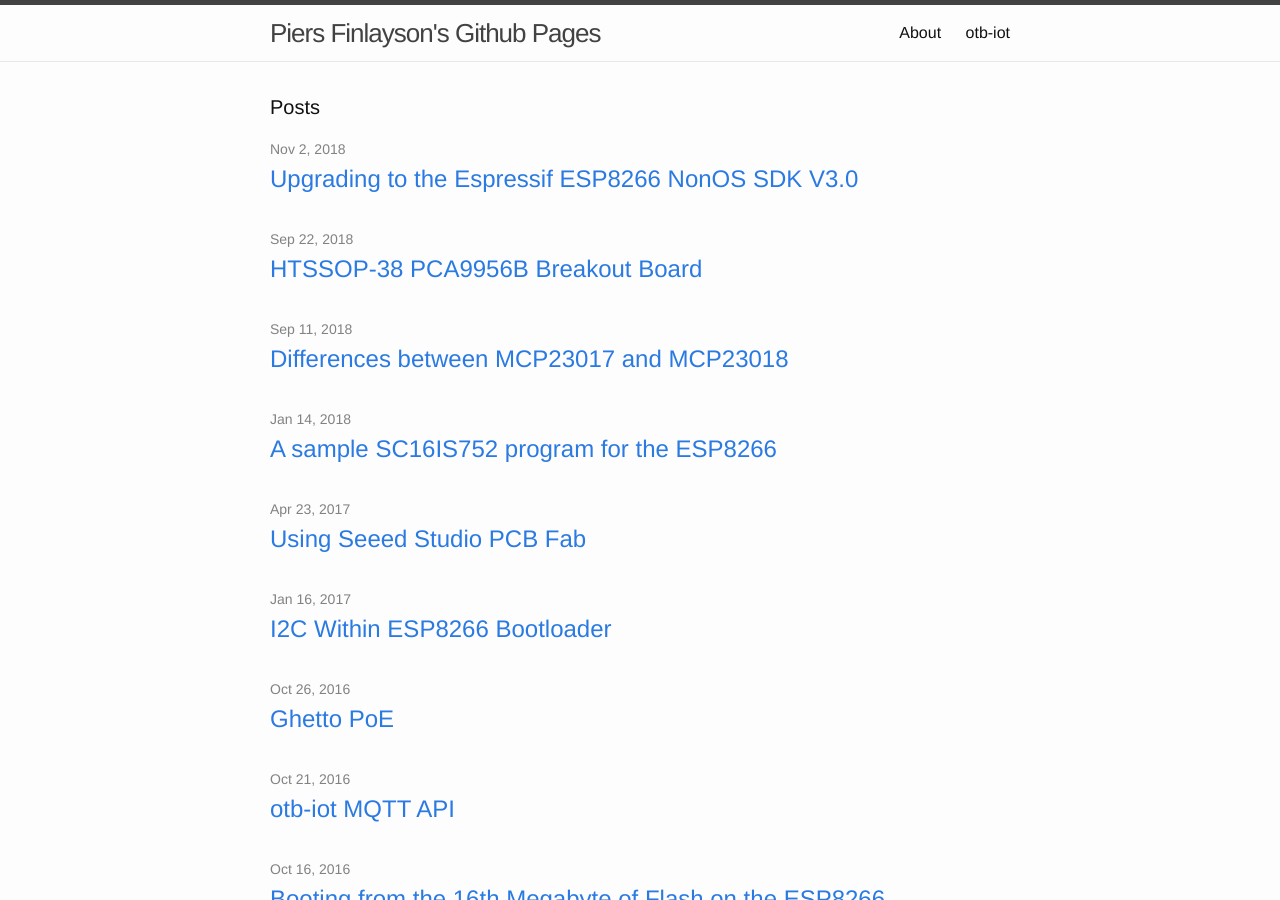
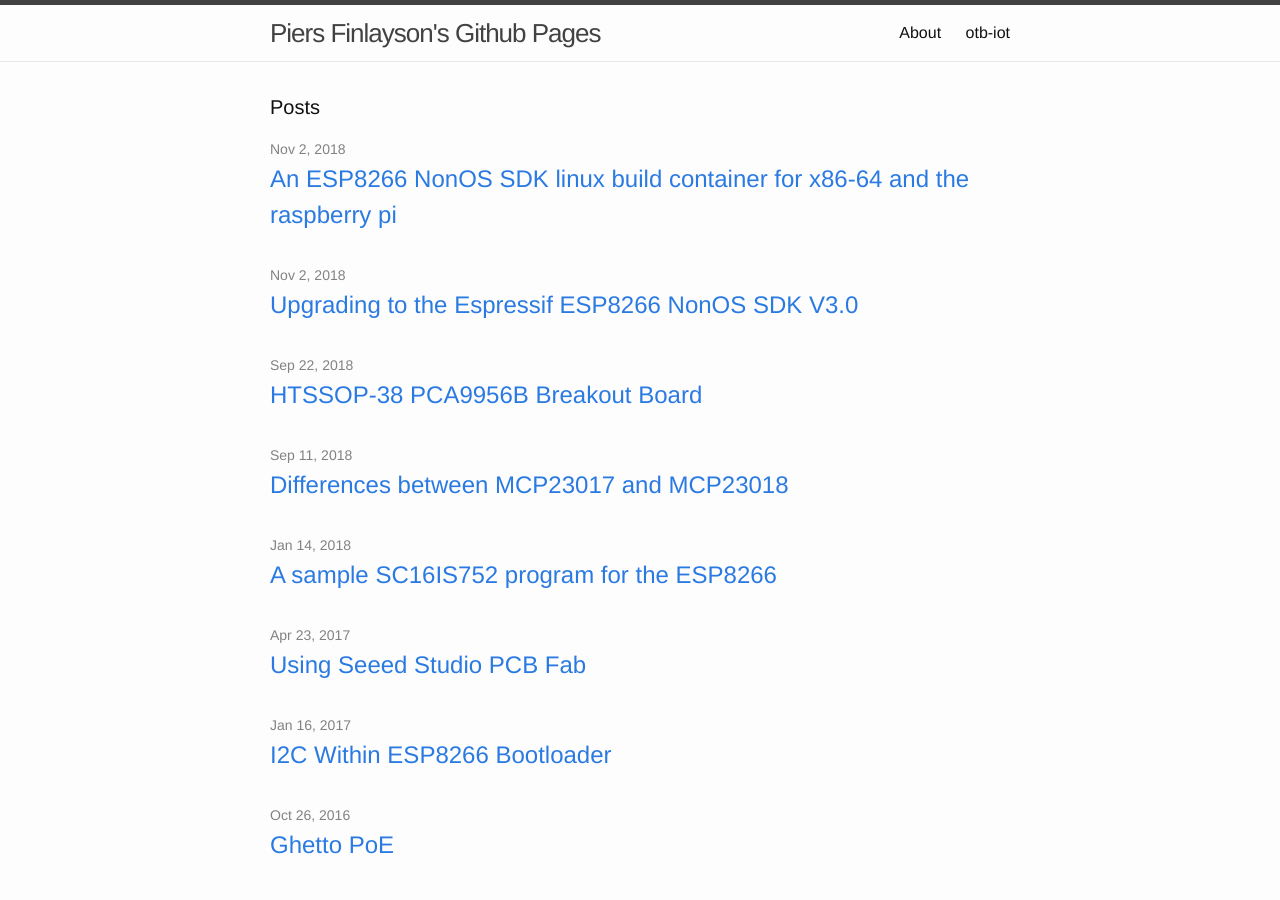
Before and after one commit to piersfinlayson/piersfinlayson.github.io, a Jekyll site: the page built from index.html, in a window 1280 px wide and 900 px high. Built offline with Jekyll 4.4.1, drawn with Linux system fonts in a browser that asks for light colours; part of the change alters nothing that is shown.

Commit message:
add article about build container

````diff
--- /dev/null
+++ b/_posts/2018-11-02-esp8266-build-container.markdown
@@ -0,0 +1,47 @@
+---
+layout: post
+title:  "An ESP8266 NonOS SDK linux build container for x86-64 and the raspberry pi"
+date:   2018-11-02 16:30:00 +0000
+categories: esp8266 espressif sdk docker containers
+---
+
+I have created an ESP8266 build container, for both x86-64 and ARM architecture machines, including the raspberry pi.  The multi-architecture container is available [here](https://hub.docker.com/r/piersfinlayson/esp8266-build/).  This has support for [V3.0](https://github.com/espressif/ESP8266_NONOS_SDK/releases/tag/v3.0) of the Espressif SDK.  It is built on top of Ubuntu 18.04 for x86-64 and Raspbian Jesse for the pi.
+
+Run the container like this:
+
+```
+docker run --rm -ti --name esp8266-build -h esp8266-build \
+  -v /link/to/your/code:/home/esp/builds \
+  piersfinlayson/esp8266-build
+```
+
+or
+
+```
+docker run --rm -ti --name esp8266-build -h esp8266-build \
+  -v /link/to/your/code:/home/esp/builds \
+  piersfinlayson/esp8266-build:3.0.0
+```
+
+If you want to access a USB port (to enable flashing to an ESP8266 device) from within the container add a device argument like this:
+
+```
+--device /dev/ttyUSB0:/dev/ttyUSB0
+```
+
+So:
+
+```
+docker run --rm -ti --name esp8266-build-usb -h esp8266-build0-usb \
+  --device /dev/ttyUSB0:/dev/ttyUSB0 \
+  -v /link/to/your/code:/home/esp/builds \
+  piersfinlayson/esp8266-build
+```
+
+The SDK is available at /home/esp/esp-open-sdk/ and the code directory you provide will be under /home/esp/builds/.  When the container starts it prints out the supported SDK version like this:
+
+```
+SDK Version 3.0.0
+```
+
+The Dockerfile and instructions to build these containers and the manifest which supports multiple architectures is [on github](https://github.com/piersfinlayson/otbiot-docker).
--- a/_posts/2018-11-02-esp8266-sdk-v3.0-user_pre_init.markdown
+++ b/_posts/2018-11-02-esp8266-sdk-v3.0-user_pre_init.markdown
@@ -1,7 +1,7 @@
 ---
 layout: post
 title:  "Upgrading to the Espressif ESP8266 NonOS SDK V3.0"
-date:   2018-11-02 16:30:00 +0000
+date:   2018-11-02 16:29:00 +0000
 categories: esp8266 espressif sdk
 ---
 
@@ -97,4 +97,4 @@ This compiles and runs successfully.  Note these locations are only valid for a
 
 - SYSTEM_PARTITION_SYSTEM_PARAMETER lives 0x3000 from the end and is 0x3000 long
 
-Oh, and if you're looking for a V3.0.0 enabled version of [pfalcon's esp-open-sdk](https://github.com/pfalcon/esp-open-sdk), see [my fork](https://github.com/piersfinlayson/esp-open-sdk).  I expect as some point pfalcon will get around to suppor this.  Also, I have an x86_64 and arm (raspberry pi compatible) Ubuntu based [esp8266 docker build container](https://hub.docker.com/r/piersfinlayson/esp8266-build/) which supports SDK V3.0.0.
+Oh, and if you're looking for a V3.0.0 enabled version of [pfalcon's esp-open-sdk](https://github.com/pfalcon/esp-open-sdk), see [my fork](https://github.com/piersfinlayson/esp-open-sdk).  I expect as some point pfalcon will get around to suppor this.  Also, I have an x86_64 and arm (raspberry pi compatible) Ubuntu based [esp8266 docker build container](https://hub.docker.com/r/piersfinlayson/esp8266-build/) which supports SDK V3.0.0.  For instructions on how to use the container see [here](/esp8266/espressif/sdk/docker/containers/2018/11/02/esp8266-build-container.html).
````
